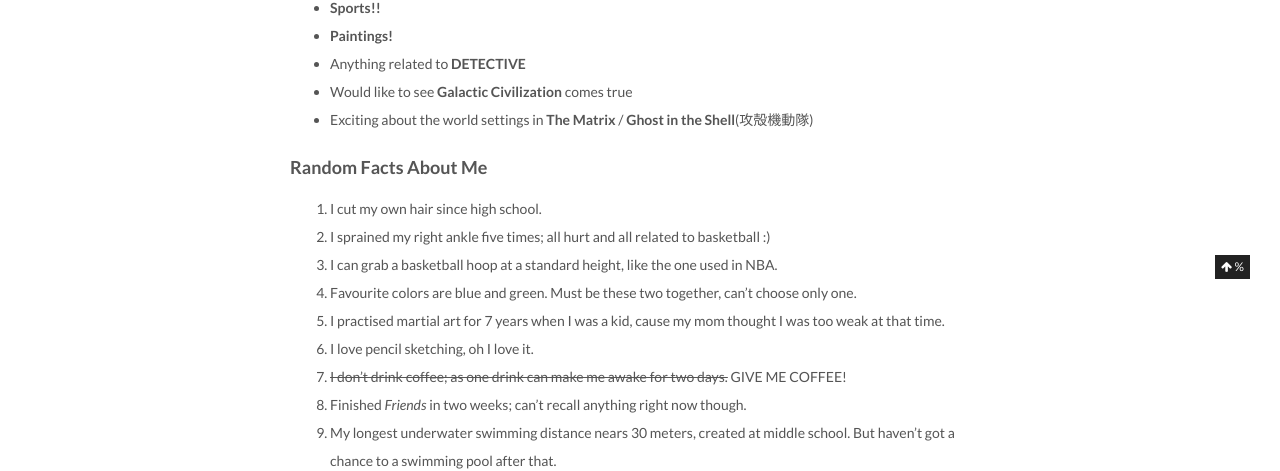
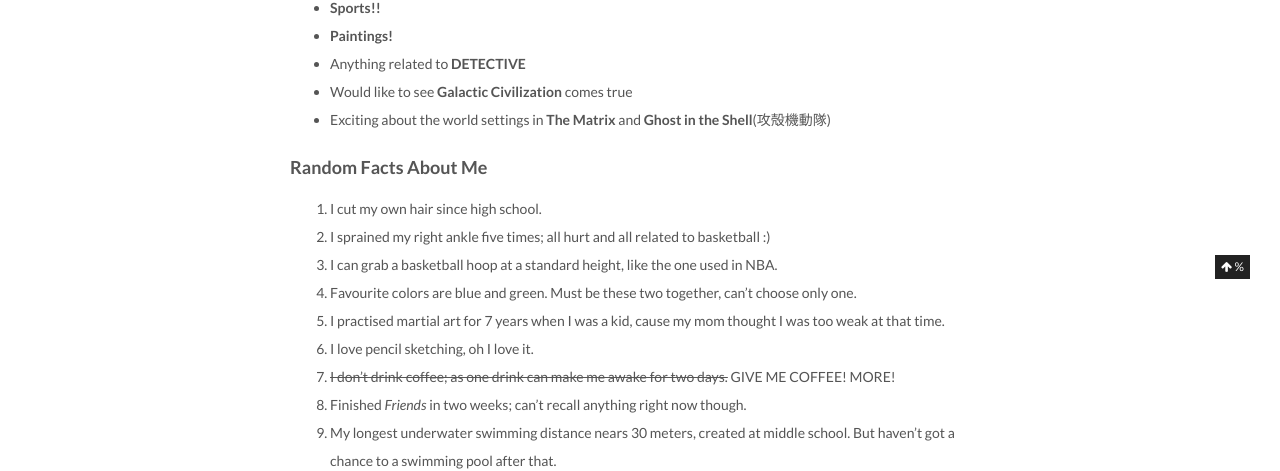
Before and after one commit to pwyq/blog, a Jekyll site: the page built from about/index.html, in a window 1280 px wide. Shown: the part 721-1192 px from the top of the page. Built offline with Jekyll 4.4.1, drawn with Linux system fonts in a browser that asks for light colours; comment, search, counter and statistics services are not loaded.

Commit message:
[about update] ...

```diff
--- a/_includes/_about/en.md
+++ b/_includes/_about/en.md
@@ -10,7 +10,7 @@ More specifically, I'm now a sophomore in Computer Engineering at the University
 - **Paintings!**
 - Anything related to **DETECTIVE**
 - Would like to see **Galactic Civilization** comes true
-- Exciting about the world settings in **The Matrix** / **Ghost in the Shell**(攻殻機動隊)
+- Exciting about the world settings in **The Matrix** and **Ghost in the Shell**(攻殻機動隊)
 
 #### Random Facts About Me
 1. I cut my own hair since high school.
@@ -19,7 +19,7 @@ More specifically, I'm now a sophomore in Computer Engineering at the University
 4. Favourite colors are blue and green. Must be these two together, can't choose only one.
 5. I practised martial art for 7 years when I was a kid, cause my mom thought I was too weak at that time.
 6. I love pencil sketching, oh I love it.
-7. ~~I don't drink coffee; as one drink can make me awake for two days.~~ GIVE ME COFFEE!
+7. ~~I don't drink coffee; as one drink can make me awake for two days.~~ GIVE ME COFFEE! MORE!
 8. Finished *Friends* in two weeks; can't recall anything right now though.
 9. My longest underwater swimming distance nears 30 meters, created at middle school. But haven't got a chance to a swimming pool after that.
 10. My initial choice for college's major wasn't ECE; I changed that until I actually entered college.
```
